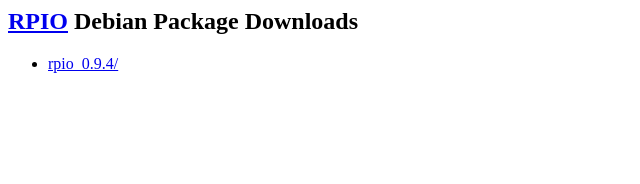
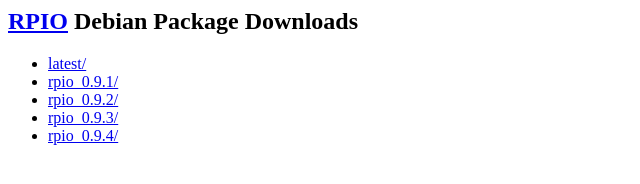
Before and after one commit to metachris/metachris.github.com, a plain HTML site: page rpio/download/index.html in a window 1280 px wide. Shown: the whole page, without its empty margins (0-640 px from the left). Drawn offline with Linux system fonts and the light colour scheme.

Commit message:
build tools: auto latest

```diff
--- a/rpio/download/index.html
+++ b/rpio/download/index.html
@@ -1,4 +1,8 @@
 <h2 id="rpio-debian-package-downloads"><a href="../">RPIO</a> Debian Package Downloads</h2>
 <ul>
+<li><a href="latest/">latest/</a></li>
+<li><a href="0.9.1/">rpio_0.9.1/</a></li>
+<li><a href="0.9.2/">rpio_0.9.2/</a></li>
+<li><a href="0.9.3/">rpio_0.9.3/</a></li>
 <li><a href="0.9.4/">rpio_0.9.4/</a></li>
 </ul>
```
Also changed, not shown: 1 other file.
